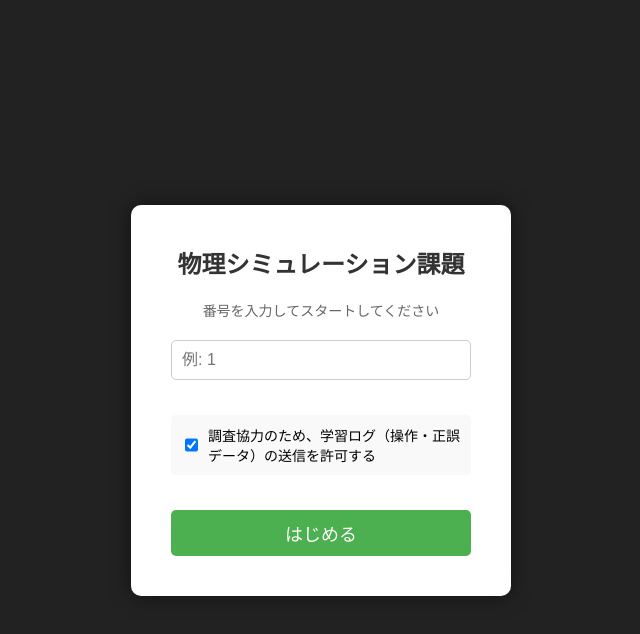
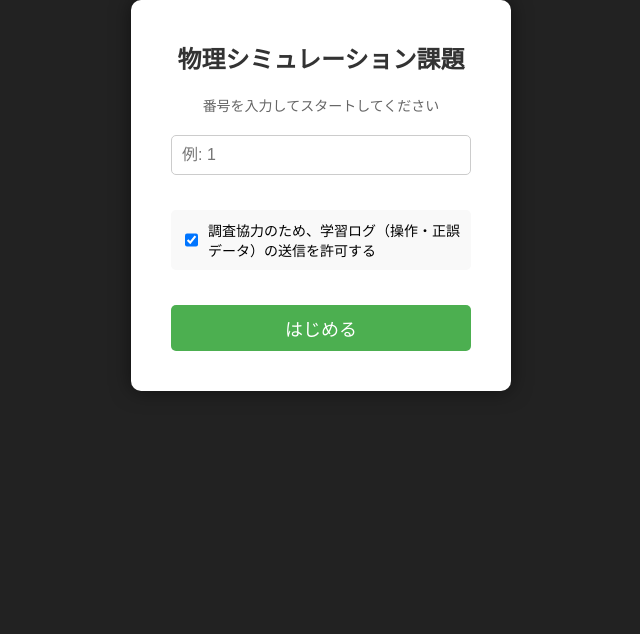
Before and after one commit to takemoto-byte/ebsnewtonsthirdlaws, a plain HTML site: page index.html in a window 1280 px wide. Shown: the whole page, without its empty margins (319-959 px from the left). Drawn offline with Linux system fonts and the light colour scheme.

Commit message:
Update style.css

```diff
--- a/style.css
+++ b/style.css
@@ -6,16 +6,7 @@ body {
     margin: 0; /* <--- 0に変更 */
     font-family: 'Meiryo', 'Hiragino Kaku Gothic ProN', sans-serif;
 }
-/* 画面全体（背景）の設定 */
-html, body {
-    margin: 0;
-    padding: 0;
-    width: 100%;
-    height: 100%;
-    overflow: hidden; /* スクロールを完全に禁止 */
-    overscroll-behavior: none; /* 下に引っ張ってリロード（Pull-to-Refresh）を無効化 */
-    touch-action: none; /* ダブルタップズームやスワイプなどの標準タッチ操作を無効化 */
-}
+
 canvas {
     border: 1px solid #333;
     background-color: white; /* JSで塗っていますが念のため */
```
